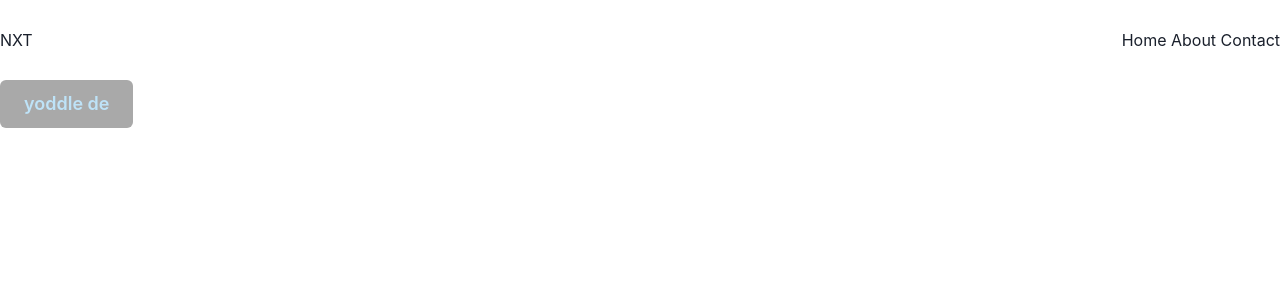
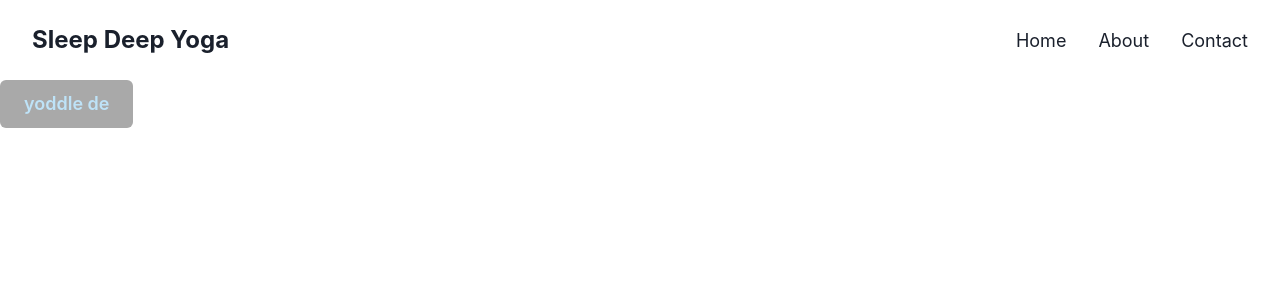
Before and after one commit to erichodges/next-chakra, a Next.js app: page / in a window 1280 px wide. Shown: the top 300 px of the page. Built offline with nearby package versions, Linux system fonts and the light colour scheme.

Commit message:
Chore: Cleaned up index

```diff
--- a/src/components/nav.js
+++ b/src/components/nav.js
@@ -1,4 +1,4 @@
-import { Flex } from '@chakra-ui/layout';
+import { Flex, Heading, Text } from '@chakra-ui/layout';
 
 const Navbar = () => (
   <Flex
@@ -9,20 +9,17 @@ const Navbar = () => (
     height="80px"
     justify="space-between"
     align="center"
-    padding="0, 2rem"
+    pl="2rem"
+    pr="2rem"
   >
-    <div>NXT</div>
-    <div>Home About Contact</div>
+    <Heading fontSize="2xl">Sleep Deep Yoga</Heading>
+
+    <Flex fontSize="lg">
+      <Text>Home</Text>
+      <Text pl="2rem">About</Text>
+      <Text pl="2rem">Contact</Text>
+    </Flex>
   </Flex>
 );
 
 export default Navbar;
-
-// const Nav = styled.nav`
-//   height: 80px;
-//   background: #000;
-//   display: flex;
-//   justify-content: space-between;
-//   align-items: center;
-//   color: #fff;
-// `;
```
